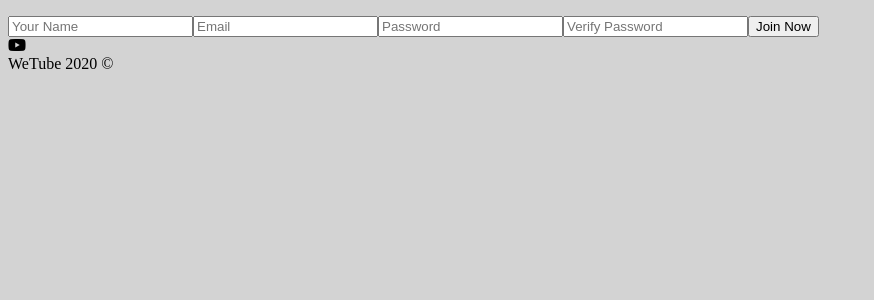
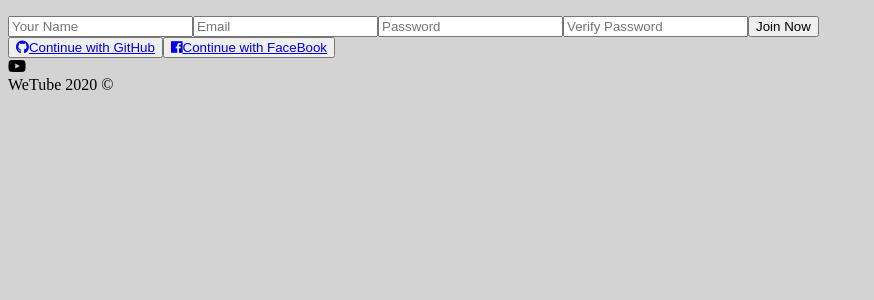
Before and after one commit to hanbi97/wetube, a Node server app: page /join in a window 1280 px wide. Shown: the part 99-399 px from the top of the page, without its empty margins (0-874 px from the left). Run offline with Node 20, Linux system fonts and the light colour scheme; some libraries are stand-ins or nearby versions.

Commit message:
facebook login with ngrok(temporarily)

```diff
--- a/controllers/userController.js
+++ b/controllers/userController.js
@@ -71,6 +71,36 @@ export const githubLoginCallback= async(_, __, profile, cb)=> { //this _ name me
 
 };
 
+export const facebookLogin=passport.authenticate('facebook');
+
+export const postFacebookLogin=(req,res)=>{
+  res.redirect(routes.home);
+};
+
+export const facebookLoginCallback=async(_,__,profile,cb)=>{
+  const{_json:{id,name,email}}=profile;
+  try{
+    const user = await User.findOne({email});
+    if(user){
+      user.facebookId = id;
+      user.save();
+      return cb(null,user);
+    }else{
+      //make new user with github info
+      const newUser = await User.create({
+        email,
+        name,
+        facebookId:id,
+        //facebook use graph API for profile photo
+        avatarUrl: `https://graph.facebook.com/${id}/picture?type=large`
+      });
+      return cb(null,newUser);
+    }
+  }catch(error){
+    return cb(error);
+  }
+};
+
 export const logout = (req, res) => {
   req.logout();
   res.redirect(routes.home);
@@ -88,7 +118,6 @@ export const userDetail =async (req, res) => {
   try{
     const user = await User.findById(id);
     res.render("userDetail",{pageTitle:"userDetail",user});
-
   }catch(error){
     console.log(error);
     res.redirect(routes.home);
--- a/package.json
+++ b/package.json
@@ -27,7 +27,9 @@
     "multer": "^1.4.2",
     "node-sass": "^4.13.1",
     "passport": "^0.4.1",
+    "passport-facebook": "^3.0.0",
     "passport-github": "^1.1.0",
+    "passport-google-oauth20": "^2.0.0",
     "passport-local": "^1.0.0",
     "passport-local-mongoose": "^6.0.1",
     "postcss-loader": "^3.0.0",
@@ -40,7 +42,8 @@
   "scripts": {
     "dev:server": "nodemon --delay 2 --exec babel-node init.js",
     "dev:assets": "cross-env WEBPACK_ENV=development webpack -w",
-    "build:assets": "cross-env WEBPACK_ENV=production webpack"
+    "build:assets": "cross-env WEBPACK_ENV=production webpack",
+    "tunnel": "ngrok http 3000"
   },
   "devDependencies": {
     "eslint": "^6.8.0",
--- a/routes.js
+++ b/routes.js
@@ -23,6 +23,10 @@ const ME ="/me";
 //Github
 const GITHUB="/auth/github";
 const GITHUB_CALLBACK="/auth/github/callback";
+
+//Facebook
+const FACEBOOK ="/auth/facebook";
+const FACEBOOK_CALLBACK ="/auth/facebook/callback";
 
 //object to export
 const routes = {
@@ -68,7 +72,9 @@ const routes = {
     },
     github:GITHUB,
     githubcallback:GITHUB_CALLBACK,
-    me:ME
+    me:ME,
+    facebook:FACEBOOK,
+    facebookcallback:FACEBOOK_CALLBACK
 };
 
 export default routes;
--- a/views/join.pug
+++ b/views/join.pug
@@ -8,3 +8,4 @@ block content
             input(type="password", name="password", placeholder="Password", required=true)
             input(type="password", name="password2", placeholder="Verify Password", required=true)
             input(type="submit", value="Join Now")
+        include partials/socialLogin
--- a/views/partials/socialLogin.pug
+++ b/views/partials/socialLogin.pug
@@ -5,6 +5,7 @@
                 i.fab.fa-github
             | Continue with GitHub
     button.social-login_facebook
-        span
-            i.fab.fa-facebook
-        | Continue with GitHub
+        a(href=routes.facebook)
+            span
+                i.fab.fa-facebook
+            | Continue with FaceBook
```
Also changed, not shown: passport.js (+16 -1 lines), routers/globalRouter.js (+8 -1 lines).
